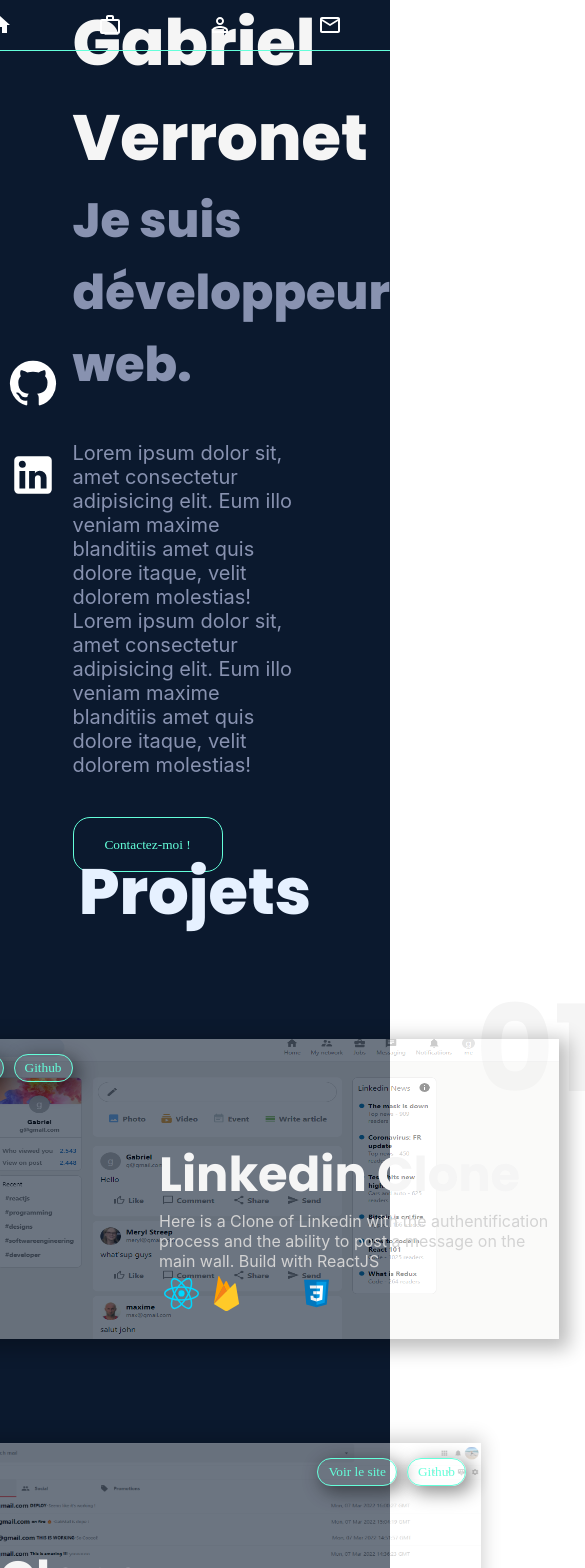
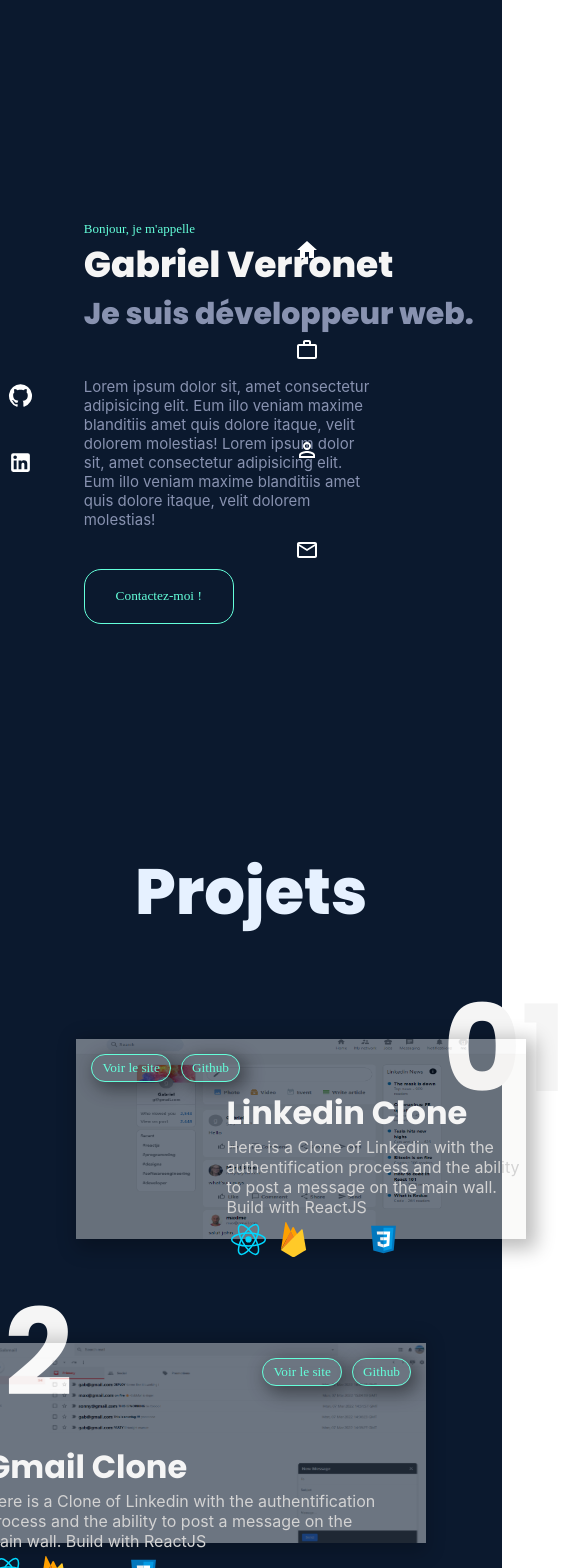
Before and after one commit to gabrielver/Portfolio, a React (Create React App) app in the folder portfolio/: page / in a window 390 px wide. Shown: the top 1568 px of the page, 585 px wide, since content can reach past the window. Built offline with nearby package versions, Linux system fonts and the light colour scheme; some icons are missing; a web font is replaced by a local one.

Commit message:
responsive tablette

```diff
--- a/portfolio/src/App.css
+++ b/portfolio/src/App.css
@@ -1,4 +1,5 @@
 .app {
   position: relative;
   background: #0b192e;
+  width: fit-content;
 }
--- a/portfolio/src/Header/Header.css
+++ b/portfolio/src/Header/Header.css
@@ -15,6 +15,18 @@
   text-decoration: none;
 }
 
+@media screen and (max-width: 820px) {
+  .header {
+    position: fixed;
+    flex-direction: column;
+    justify-content: space-around;
+    top: 0;
+    transform: translatey(50%);
+    right: 6%;
+    height: 400px;
+    border: none;
+  }
+}
 /*
 .header__user {
   position: fixed;
--- a/portfolio/src/Info/Info.css
+++ b/portfolio/src/Info/Info.css
@@ -70,3 +70,28 @@
   width: 35px;
   padding: 5px;
 }
+
+@media screen and (max-width: 820px) {
+  .info {
+    width: 100%;
+  }
+  .info__title > p {
+    font-size: 13px;
+  }
+  .info__title > h1 {
+    font-size: 36px;
+  }
+  .info__title > h2 {
+    font-size: 30px;
+  }
+  a > .MuiSvgIcon-root {
+    width: 25px;
+    height: 25px;
+  }
+  .info__about > p {
+    font-size: 15px;
+  }
+  .info__bio {
+    flex: 1;
+  }
+}
--- a/portfolio/src/Work/Work.css
+++ b/portfolio/src/Work/Work.css
@@ -117,3 +117,24 @@
   top: 10px;
   right: 10px;
 }
+@media screen and (max-width: 820px) {
+  .work__card1 > img {
+    width: 450px;
+    height: 200px;
+  }
+  .work__card2 > img {
+    width: 450px;
+    height: 200px;
+  }
+  .work__info1 > h1 {
+    font-size: 32px;
+  }
+  .work__info2 > h1 {
+    font-size: 32px;
+  }
+  .work__info1 {
+    width: 300px;
+    left: 150px;
+    top: 50px;
+  }
+}
```
